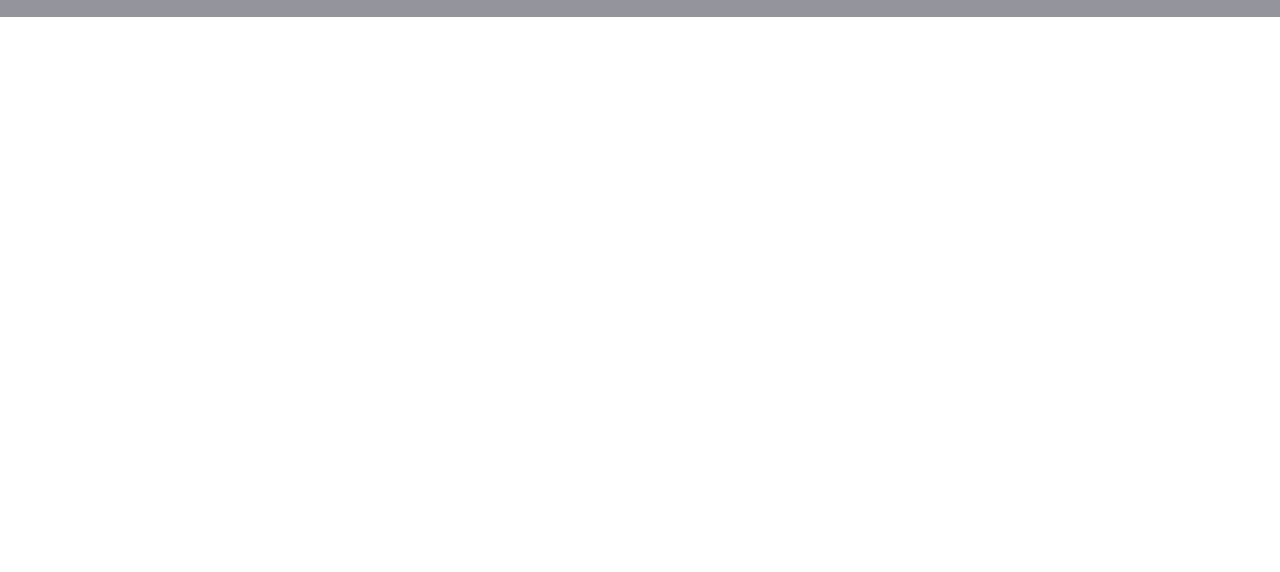
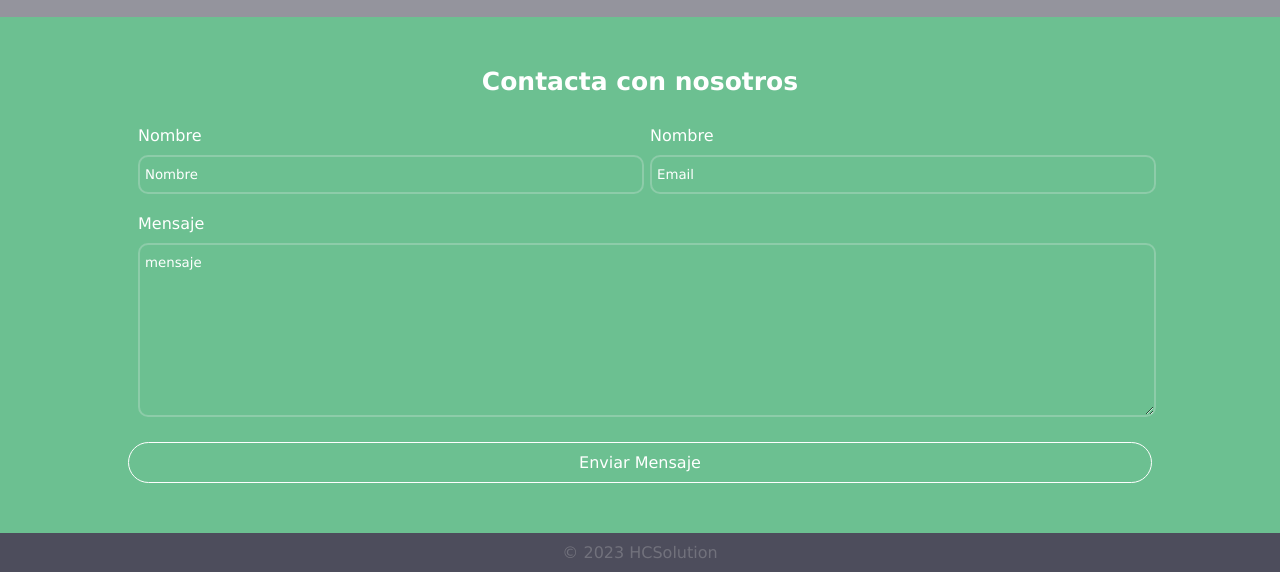
Before and after one commit to HectorCano1411/Landing-page-html_Estilos.css_Hector_Cano_Leal, a website: page index.html in a window 1280 px wide. Shown: the part 1483-2055 px from the top of the page. Before the commit the page ends 1500 px from the top, so only its background shows below. Drawn offline with nearby package versions, Linux system fonts and the light colour scheme.

Commit message:
agregando el formulario al html y los estilos al css

```diff
--- a/estilos.css
+++ b/estilos.css
@@ -166,6 +166,77 @@ header{
     color: #fff;
 
 }
+/* FORMULARIO */
+#contacto{
+    background:#6cc091 ;
+    padding: 50px 0px;
+    color: #fff;
+}
+
+#contacto h4{
+    text-align: center;
+    font-size: 25px;
+    margin-bottom: 20px;
+}
+#contacto form{
+    max-width: 80%;
+    margin: 0 auto;
+}
+.datos_form{
+    display: flex;
+}
+.datos_form div{
+    padding: 10px;
+    flex: 1;
+}
+form label{
+    display:block;
+    margin-bottom: 10px;
+}
+form input, form textarea{
+    background: #6cc091;
+    border-radius: 10px;
+    border: 2px solid #8dcca9;
+    padding: 10px 5px;
+    outline: 0;
+    color: #fff;
+    width: 100%;
+
+}
+form input:focus, form textarea:focus{
+    border-color: #4bae77;
+    box-shadow: 0 0 0 1px #4bae77;
+}
+
+form input::placeholder, form textarea::placeholder{
+    color: #fff;
+}
+.mensaje{
+    display: flex;
+    flex-direction: column;
+    padding: 10px;
+}
+.boton_formulario .boton_saber_mas{
+    display: block;
+    border: 1px solid #fff;
+    color: #fff;
+    text-align: center;
+    transition: 0.4s;
+}
+.boton_formulario .boton_saber_mas:hover{
+    background: #4fa776ad;
+}
+footer{
+    background: #4d4d5c;
+    color: #cccccc4a;
+    text-align: center;
+    padding: 10px 0px;
+}
+
+
+
+
+
 
 
 
@@ -213,6 +284,10 @@ header{
     .contenido_iconos div{
         border: none;
     }
+    /* FORMULARIO */
+    .datos_form{
+        flex-direction: column
+    }
 
 }
 
--- a/index.html
+++ b/index.html
@@ -59,8 +59,35 @@
                 <a href="https://www.instagram.com/cariocadechile/">Instagram</a>
             </div>
         </div>
+    </section>
+    <section id="contacto">
+        <h4>Contacta con nosotros</h4>
+        <form action="#">
+            <div class="datos_form">
+                <div class="nombre">
+                    <label for="nombre">Nombre</label>
+                    <input type="text" name="nombre" id="nombre"
+                    placeholder="Nombre">
+                </div>
+                <div class="email">
+                    <label for="email">Nombre</label>
+                    <input type="email" name="email" id="email"
+                    placeholder="Email">
+                </div>
+            </div>
+            <div class="mensaje">
+                <label for="mensaje">Mensaje</label>
+                <textarea name="mensaje" id="mensaje" cols="30" rows="10" placeholder="mensaje"></textarea>
+            </div>
+            <div class="boton_formulario">
+                <a href="#" class="boton_saber_mas">Enviar Mensaje</a>
+            </div>
+        </form>
+    </section>
+    <footer>
+        <p>&copy; 2023 HCSolution</p>
+    </footer>
 
-    </section>
 
 
 </body>
```
